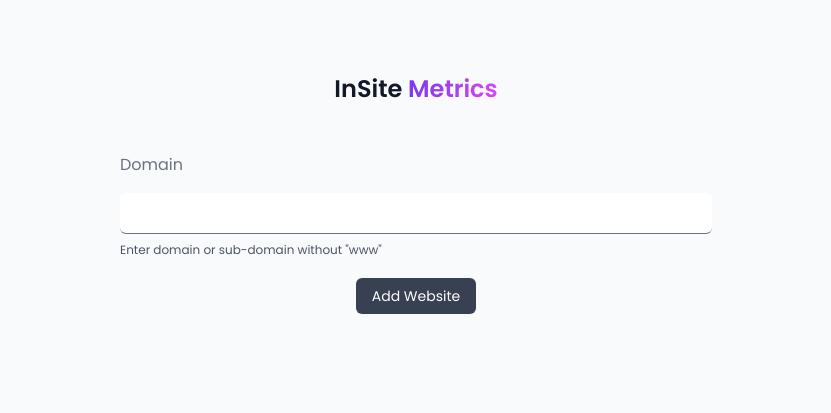
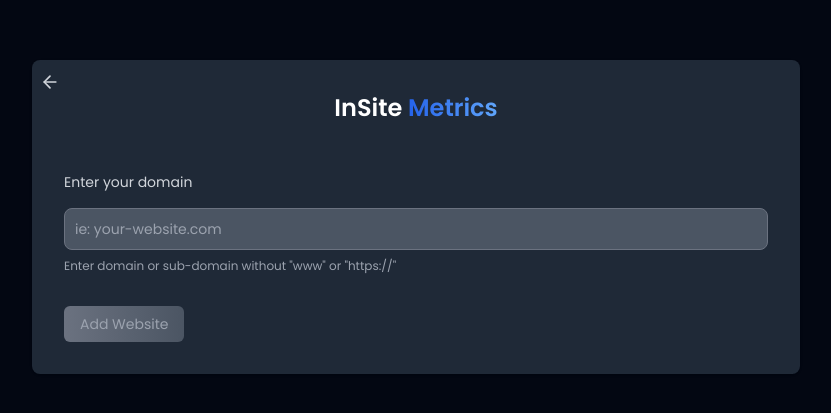
Before and after one commit to hridoysaha969/insite-website, a Next.js app: page /add in a window 1280 px wide. Shown: the part 183-596 px from the top of the page, without its empty margins (224-1055 px from the left). Built offline with nearby package versions, Linux system fonts and the light colour scheme; no server answers.

Commit message:
update UI

```diff
--- a/src/app/add/page.jsx
+++ b/src/app/add/page.jsx
@@ -1,10 +1,12 @@
 "use client";
 import { supabase } from "@/config/Supabase_Client";
 import useUser from "@/hooks/useUser";
-import { ArrowRight } from "lucide-react";
+import { ArrowLeft, ArrowRight, ClipboardList } from "lucide-react";
 import Link from "next/link";
 import { useRouter } from "next/navigation";
 import { useEffect, useState } from "react";
+import { Prism as SyntaxHighlighter } from "react-syntax-highlighter";
+import { coldarkDark } from "react-syntax-highlighter/dist/esm/styles/prism";
 
 const Add = () => {
   const [step, setStep] = useState(1);
@@ -13,6 +15,9 @@
   const [website, setWebsite] = useState("");
   const { currentUser } = useUser();
   const router = useRouter();
+
+  const scriptText = `<script defer data-domain="${website}"
+                src="https://insite-metrics.vercel.app/tracking-script.js"></script>`;
 
   const addWebsite = async () => {
     if (website.trim() == "" || loading) return;
@@ -47,77 +52,100 @@
   useEffect(() => {
     if (
       website.trim().includes("http") ||
+      website.trim().includes("www") ||
       website.trim().includes("http://") ||
       website.trim().includes("https://") ||
       website.trim().includes("://") ||
       website.trim().includes(":") ||
       website.trim().includes("/")
     ) {
-      setError("please enter the domain only. ie:(google.com)");
+      setError(`Avoide "https" or "www". ie:(google.com)`);
     } else {
       setError("");
     }
   }, [website]);
 
+  const copyCode = () => {
+    navigator.clipboard.writeText(scriptText);
+  };
+
   return (
-    <div className="w-full flex justify-center min-h-screen items-center flex-col">
-      <div>
+    <div className="w-full bg-gray-950 flex justify-center min-h-screen items-center flex-col">
+      <div className="w-full sm:max-w-2xl md:max-w-3xl relative max-w-sm p-4 rounded-lg shadow sm:p-6 md:p-8 bg-gray-800 border-gray-700">
+        <div className="flex items-center justify-center">
           <Link
             href="/"
-          className="md:text-2xl text-xl text-gray-900 font-semibold select-none"
+            className="md:text-2xl text-xl text-white font-semibold select-none"
           >
             InSite{" "}
-          <span className="bg-gradient-to-r from-violet-600 to-fuchsia-500 bg-clip-text text-transparent">
+            <span className="bg-gradient-to-r from-blue-600 to-blue-400 bg-clip-text text-transparent">
               Metrics
             </span>
           </Link>
         </div>
 
-      <div className="flex flex-col w-full z-0 items-center justify-center p-12 text-gray-600">
+        <div className="mt-12">
           {step == 1 ? (
-          <div className="w-full items-center justify-center flex flex-col">
-            <span className=" w-full lg:w-[50%] group">
-              <p className="text-gray-500 pb-4 group-hover:text-gray-800 transition-all duration-200">
-                Domain
-              </p>
+            <div className="">
+              <div className="">
+                <Link href="/dashboard" className="absolute top-3 left-2">
+                  <ArrowLeft className="w-5 h-5 text-gray-300" />
+                </Link>
+                <p className="text-gray-300 mb-4 text-sm">Enter your domain</p>
                 <input
                   type="text"
                   value={website}
                   onChange={(e) =>
                     setWebsite(e.target.value.trim().toLowerCase())
                   }
-                className="border-b outline-none border-gray-500 w-full py-2 px-4 rounded-md placeholder:text-gray-400 hover:border-gray-700"
+                  placeholder="ie: your-website.com"
+                  className="border text-sm rounded-lg focus:ring-blue-500 focus:border-blue-500 block w-full p-2.5 bg-gray-600 border-gray-500 placeholder-gray-400 text-white outline-none"
                 />
 
                 {error ? (
-                <p className="text-xs pt-2 font-normal text-red-400">{error}</p>
+                  <p className="text-xs pt-2 font-normal text-red-400">
+                    {error}
+                  </p>
                 ) : (
-                <p className="text-xs pt-2 font-normal text-gray-600">
-                  Enter domain or sub-domain without {`"www"`}
+                  <p className="text-xs pt-2 font-normal text-gray-400">
+                    Enter domain or sub-domain without {`"www" or "https://"`}
                   </p>
                 )}
-            </span>
-            {error == "" && (
+              </div>
+
               <button
-                className="py-2 text-sm px-4 rounded-md bg-gray-700 text-white mt-5"
+                className="py-2 mt-8 disabled:from-gray-500 disabled:to-gray-600 disabled:cursor-not-allowed disabled:text-gray-400 text-sm px-4 rounded-md bg-gradient-to-r from-blue-600 to-blue-400 text-white"
                 onClick={checkDomain}
+                disabled={loading || error || !website}
               >
                 {loading ? "Loading..." : "Add Website"}
               </button>
-            )}
             </div>
           ) : (
-          <div className="w-full items-center justify-center flex flex-col space-y-10">
-            <span className="w-full lg:w-[50%]">
-              <textarea
-                disabled
-                className="outline-none w-full rounded-md bg-transparent p-4 text-gray-500 border border-gray-600"
-                value={`<script defer data-domain="${website}"
-                src="https://insite-metrics.vercel.app/tracking-script.js"></script>`}
-              />
-              <p className="text-sm text-gray-500 pt-2 font-light">
-                Add the script in your {"<head>"} tag of your website.
+            <div className="w-full">
+              <span className="">
+                <p className="text-sm text-gray-300 pt-2 font-light">
+                  Place the script inside the{" "}
+                  <span className="text-red-400">{"<head>"}</span> tag of your
+                  website for seamless integration.
                 </p>
+
+                <div className="mt-4">
+                  <div className="bg-gray-600 cursor-pointer py-1 flex justify-end items-center rounded-t-md px-2">
+                    <p onClick={copyCode} className="flex items-center gap-1">
+                      <ClipboardList className="w-4 h-4 text-gray-200" />
+                      <span className="text-xs text-gray-200">Copy</span>
+                    </p>
+                  </div>
+                  <div className="rounded-md pb-4">
+                    <SyntaxHighlighter
+                      language="javascript"
+                      style={coldarkDark}
+                    >
+                      {scriptText}
+                    </SyntaxHighlighter>
+                  </div>
+                </div>
               </span>
 
               <button
@@ -130,6 +158,7 @@
           )}
         </div>
       </div>
+    </div>
   );
 };
 
--- a/src/app/dashboard/page.jsx
+++ b/src/app/dashboard/page.jsx
@@ -1,8 +1,10 @@
 "use client";
 import DashboardNav from "@/components/DashboardNav";
+import MaxWidthWrapper from "@/components/MaxWidthWrapper";
 import { Button } from "@/components/ui/button";
 import { supabase } from "@/config/Supabase_Client";
 import useUser from "@/hooks/useUser";
+import { ArrowRight } from "lucide-react";
 import Link from "next/link";
 import { redirect } from "next/navigation";
 import { useEffect, useState } from "react";
@@ -33,16 +35,26 @@
     fetchWebsite();
   }, [currentUser, supabase]);
 
+  const formatDate = (dateString) => {
+    const date = new Date(dateString);
+    return date.toLocaleString("en-US", {
+      year: "numeric",
+      month: "short", // "December"
+      day: "numeric", // "6"
+    });
+  };
+
   return (
     <>
       {currentUser ? (
-        <div className="min-h-screen h-full w-full relative items-center justify-center flex flex-col">
+        <div className="min-h-screen bg-gray-950 h-full w-full relative">
           {/* HEADER */}
           <DashboardNav />
 
-          <div className="w-full bg-gray-950 items-start justify-start flex flex-col min-h-screen">
+          <MaxWidthWrapper>
+            <div className="w-full ">
               <div className="w-full items-center justify-end flex p-6 border-b border-slate-600 z-40">
-              <Button asChild className="capitalize">
+                <Button asChild className="capitalize bg-gray-700 rounded-md">
                   <Link href="/add" prefetch>
                     + add website
                   </Link>
@@ -51,13 +63,22 @@
               <div className="grid grid-cols-1 md:grid-cols-2 lg:grid-cols-3 w-full gap-6 p-6 z-40">
                 {website.map((item, ind) => (
                   <Link href={`/w/${item.website_name}`} key={ind}>
-                  <div className="border border-white rounded-md py-12 px-6 text-gray-600 hover:shadow-md">
-                    <h2>{item.website_name}</h2>
+                    <div className="bg-gray-800 rounded-md py-2 px-2 text-gray-300 hover:shadow-md">
+                      <div className="flex mb-6 justify-between items-center">
+                        <span className=" text-xs font-medium me-2 px-2.5 py-0.5 rounded-full bg-blue-900 text-blue-300">
+                          {formatDate(item.created_at)}
+                        </span>
+                        <p className="hover:underline flex items-center text-[12px] gap-1">
+                          View full report <ArrowRight className="w-4 h-4" />
+                        </p>
+                      </div>
+                      <h2 className="p-1 text-sm pb-2">{item.website_name}</h2>
                     </div>
                   </Link>
                 ))}
               </div>
             </div>
+          </MaxWidthWrapper>
         </div>
       ) : null}
     </>
--- a/src/app/w/[website]/page.jsx
+++ b/src/app/w/[website]/page.jsx
@@ -7,7 +7,8 @@
 import { redirect, useParams } from "next/navigation";
 import { useEffect, useState } from "react";
 import { Tabs, TabsContent, TabsList, TabsTrigger } from "@/components/ui/tabs";
-import { LoaderPinwheel, RotateCw } from "lucide-react";
+import { ArrowLeft, LoaderPinwheel, RotateCw } from "lucide-react";
+import Link from "next/link";
 
 const Page = () => {
   const { currentUser } = useUser();
@@ -127,8 +128,11 @@
 
       {pageViews?.length == 0 && !loading ? (
         <div className="w-full items-center justify-center flex flex-col space-y-6 z-40 relative min-h-screen px-4">
-          <div className="bg-gray-700 shadow-md px-6 py-8 rounded-lg flex flex-col items-center">
+          <div className="bg-gray-700 relative shadow-md px-6 py-8 rounded-lg flex flex-col items-center">
             <div className="mb-4 flex flex-col items-center gap-3">
+              <Link href="/dashboard" className="absolute top-2 left-2">
+                <ArrowLeft className="text-gray-300 w-5 h-5" />
+              </Link>
               <LoaderPinwheel className="w-6 h-6 animate-pulse text-blue-500" />
               <p>No one has visited yet. Wait for the first visit.</p>
             </div>
```
Lines whose indentation alone changed are shown as unchanged.
